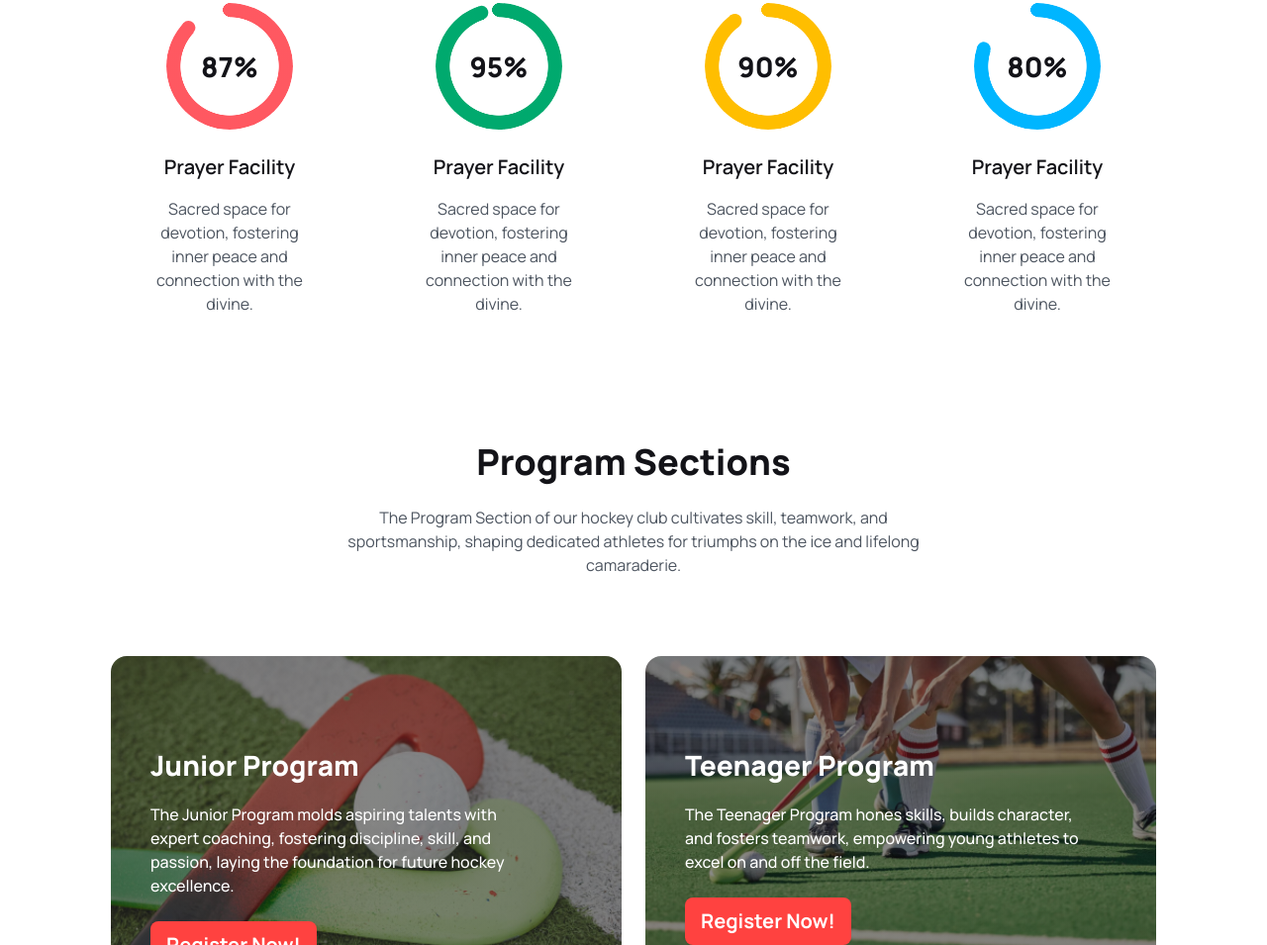
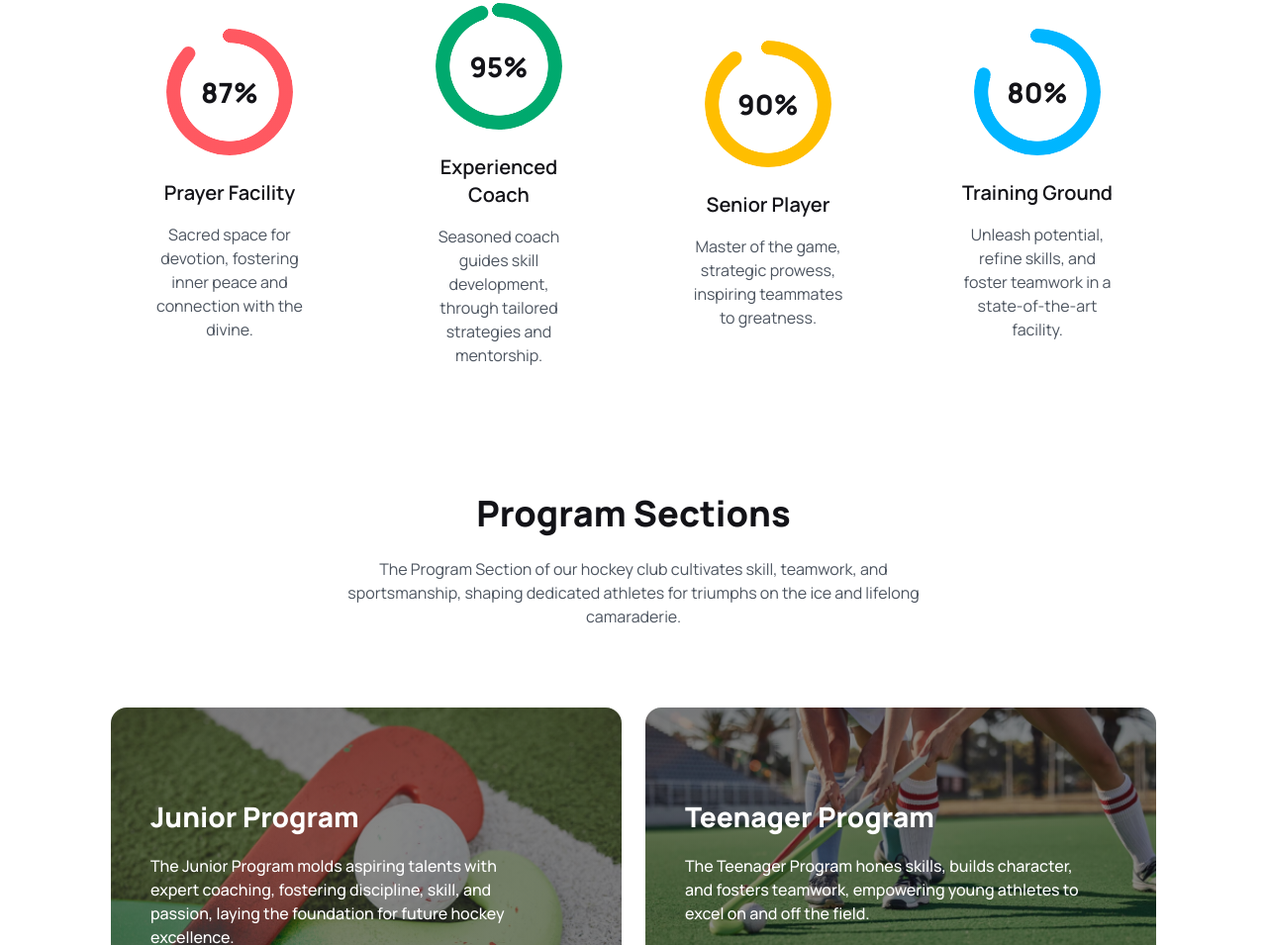
Before and after one commit to fayshal69/assignment-3-hockeys, a plain HTML site: page index.html in a window 1280 px wide. Shown: the part 1085-2040 px from the top of the page at 99% size. Drawn offline with nearby package versions, Linux system fonts and the light colour scheme.

Commit message:
updated professional section

```diff
--- a/index.html
+++ b/index.html
@@ -131,20 +131,20 @@
                 <!-- progress bar 2 -->
                 <div class="flex flex-col items-center justify-center text-center px-10">
                     <div class="radial-progress text-success mb-6" style="--value:95; --size:8rem; --thickness: 14px;" role="progressbar"><span class="text-[#131318] text-[28px] font-extrabold">95%</span></div>
-                    <h3 class="mb-4 text-[#131318] font-semibold text-xl">Prayer Facility</h3>
-                    <p class="text-base opacity-80">Sacred space for devotion, fostering inner peace and connection with the divine.</p>
+                    <h3 class="mb-4 text-[#131318] font-semibold text-xl">Experienced Coach</h3>
+                    <p class="text-base opacity-80">Seasoned coach guides skill development, through tailored strategies and mentorship.</p>
                 </div>
                 <!-- progress bar 3 -->
                 <div class="flex flex-col items-center justify-center text-center px-10">
                     <div class="radial-progress text-warning mb-6" style="--value:90; --size:8rem; --thickness: 14px;" role="progressbar"><span class="text-[#131318] text-[28px] font-extrabold">90%</span></div>
-                    <h3 class="mb-4 text-[#131318] font-semibold text-xl">Prayer Facility</h3>
-                    <p class="text-base opacity-80">Sacred space for devotion, fostering inner peace and connection with the divine.</p>
+                    <h3 class="mb-4 text-[#131318] font-semibold text-xl">Senior Player</h3>
+                    <p class="text-base opacity-80">Master of the game, strategic prowess, inspiring teammates to greatness.</p>
                 </div>
                 <!-- progress bar 4 -->
                 <div class="flex flex-col items-center justify-center text-center px-10">
                     <div class="radial-progress text-info mb-6" style="--value:80; --size:8rem; --thickness: 14px;" role="progressbar"><span class="text-[#131318] text-[28px] font-extrabold">80%</span></div>
-                    <h3 class="mb-4 text-[#131318] font-semibold text-xl">Prayer Facility</h3>
-                    <p class="text-base opacity-80">Sacred space for devotion, fostering inner peace and connection with the divine.</p>
+                    <h3 class="mb-4 text-[#131318] font-semibold text-xl">Training Ground</h3>
+                    <p class="text-base opacity-80"> Unleash potential, refine skills, and foster teamwork in a state-of-the-art facility.</p>
                 </div>
             </div>
         </section>
```
